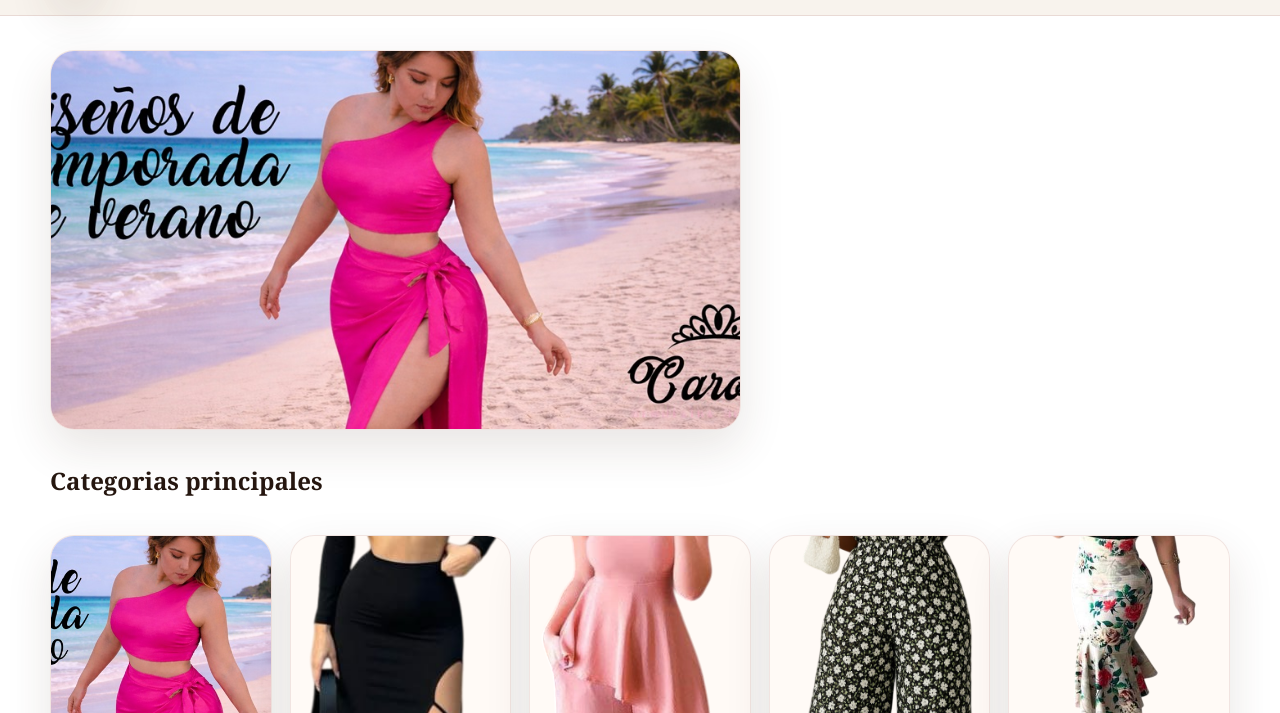
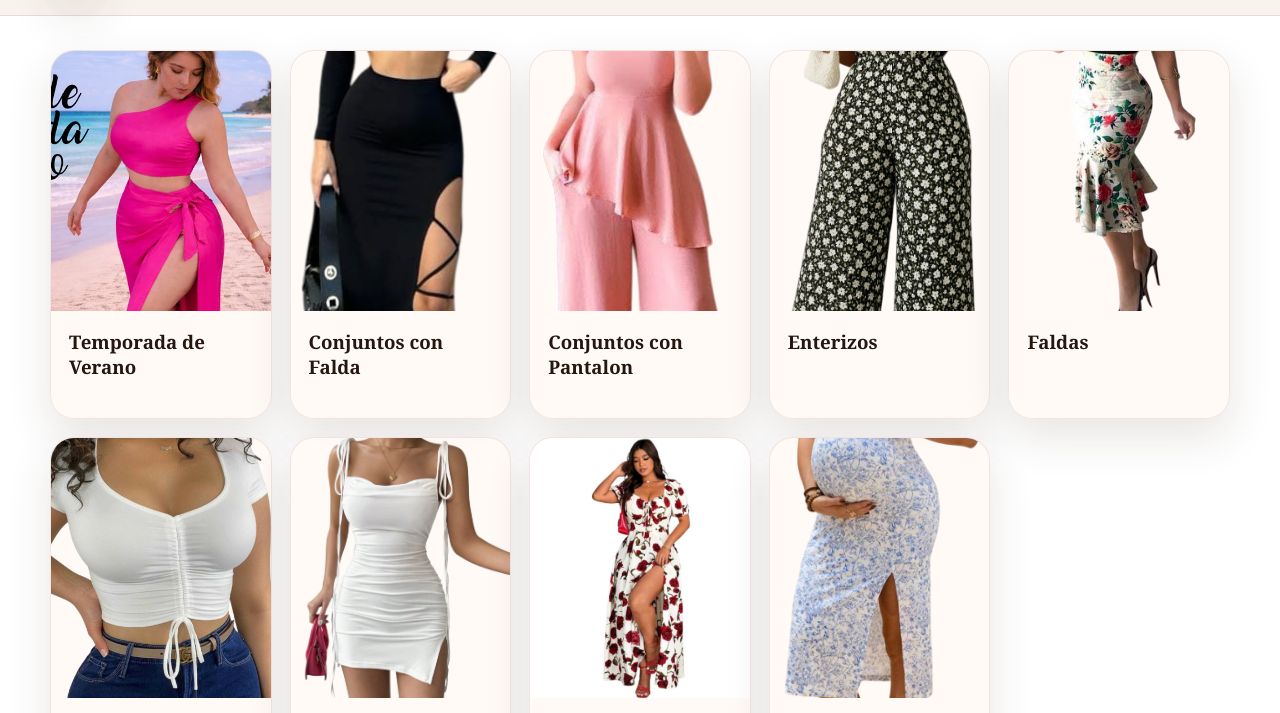
Before and after one commit to appFactory230889/CatlogoDistribuidoresCarols, a plain HTML site: page docs/index.html in a window 1280 px wide. Shown: the part 73-786 px from the top of the page. Drawn offline with Linux system fonts and the light colour scheme.

Commit message:
mejora de Index

```diff
--- a/docs/index.html
+++ b/docs/index.html
@@ -20,11 +20,7 @@
     </div>
   </header>
   <main class="content">
-    <section class="hero">
-      <div class="hero-media"><img src="assets/img/temporada.jpg" alt="Temporada"></div>
-    </section>
     <section>
-      <div class="section-heading"><div><h2>Categorias principales</h2></div></div>
       <div class="category-grid" data-category-grid></div>
     </section>
   </main>
```
